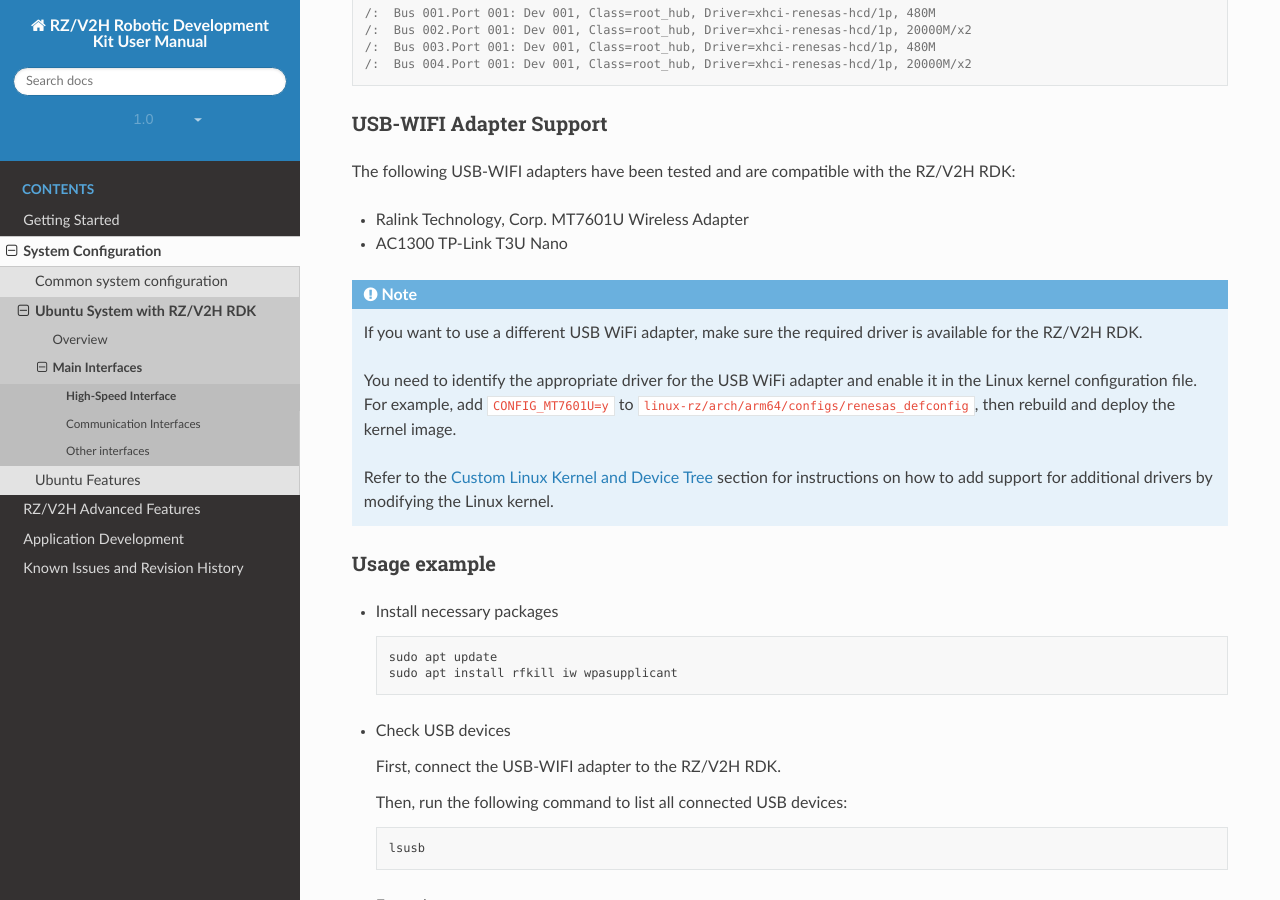
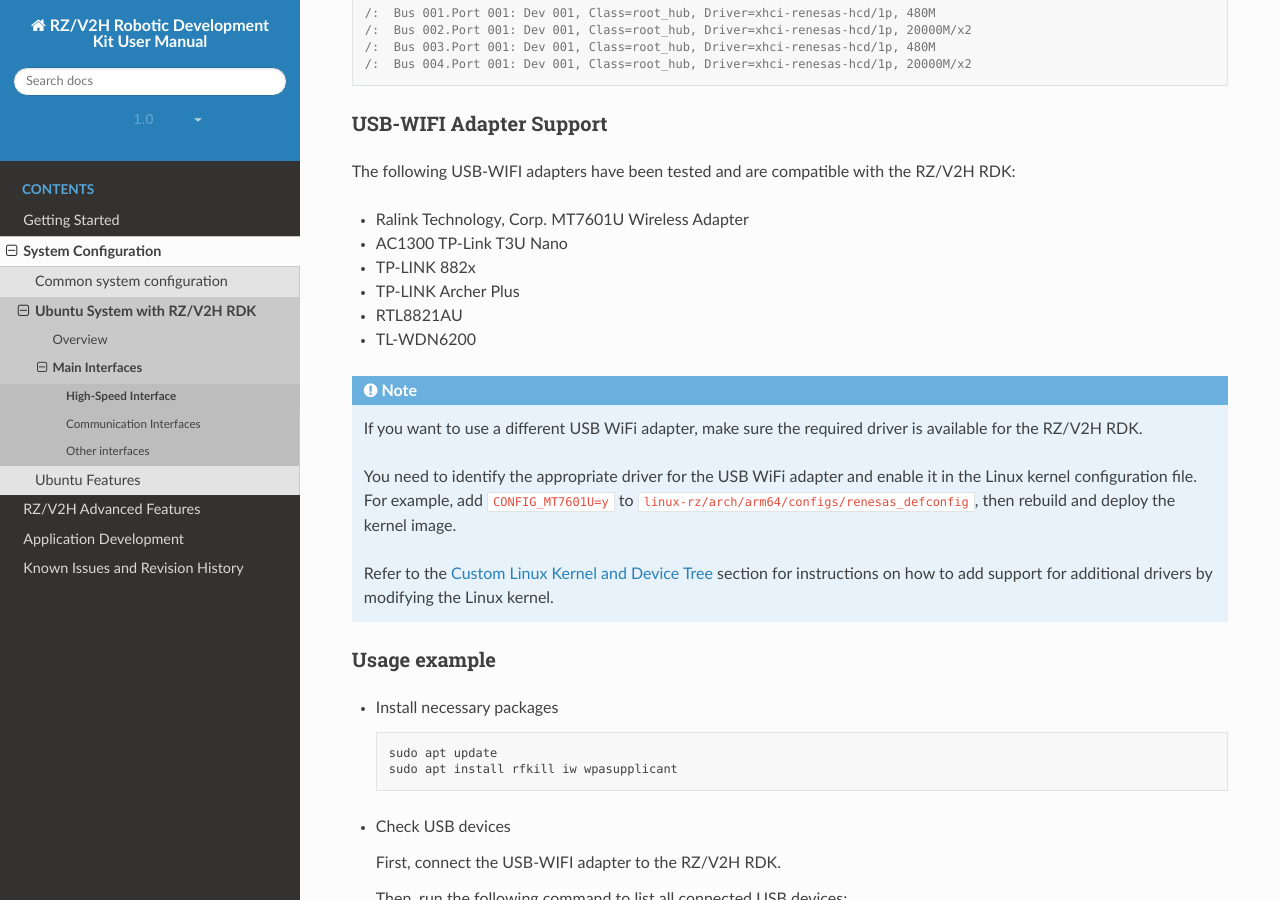
Before and after one commit to renesas-rdk/rzv2h_rdk_documentation, a Sphinx documentation site: the page built from source/chapter-2/common_interfaces/high_speed_interfaces.rst, in a window 1280 px wide and 900 px high, scrolled down 5999 px. Built offline with Sphinx 7.4.7 and the Read the Docs theme 3.1.0, drawn with Linux system fonts in a browser that asks for light colours; comment, search, counter and statistics services are not loaded.

Commit message:
chore: add new USB WiFi dongle support
Signed-off-by: Cong Nguyen <cong.nguyen.zn@renesas.com>

```diff
--- a/source/chapter-2/common_interfaces/high_speed_interfaces.rst
+++ b/source/chapter-2/common_interfaces/high_speed_interfaces.rst
@@ -300,6 +300,10 @@
 
 - Ralink Technology, Corp. MT7601U Wireless Adapter
 - AC1300 TP-Link T3U Nano
+- TP-LINK 882x
+- TP-LINK Archer Plus
+- RTL8821AU
+- TL-WDN6200
 
 .. note::
 
```
